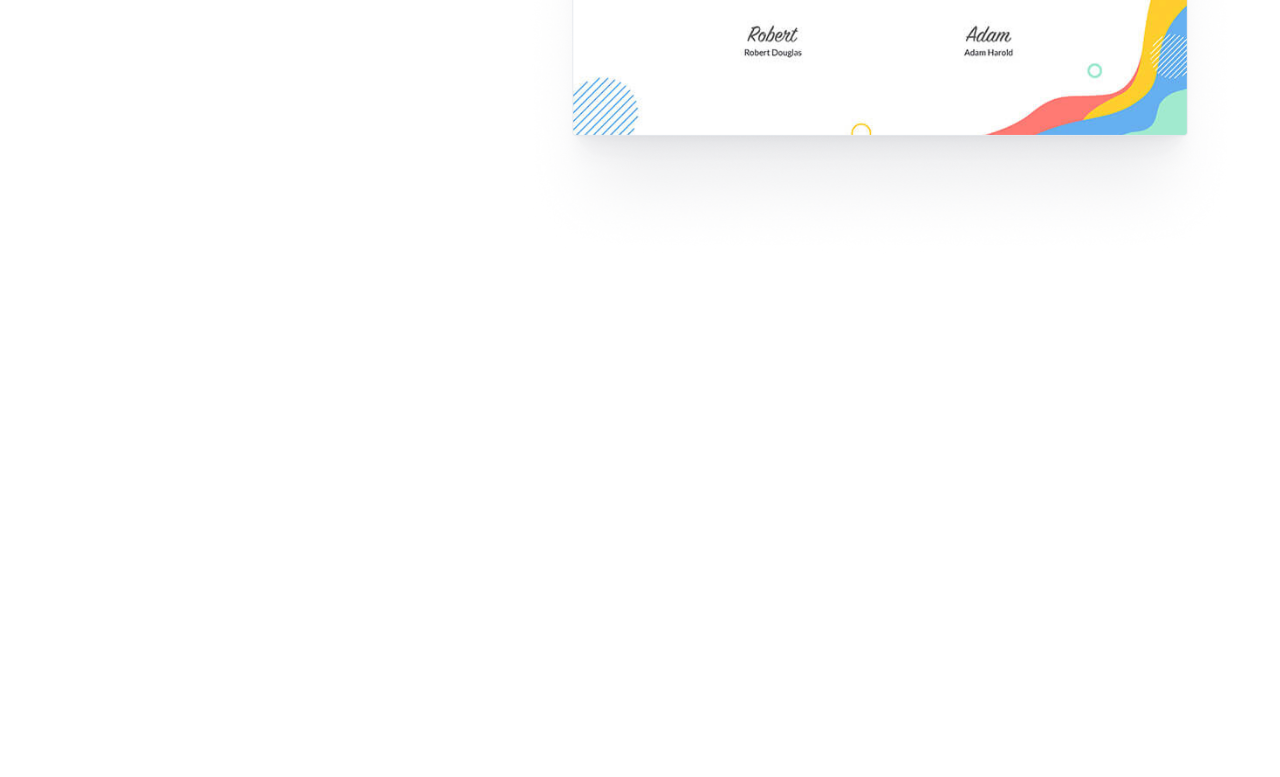
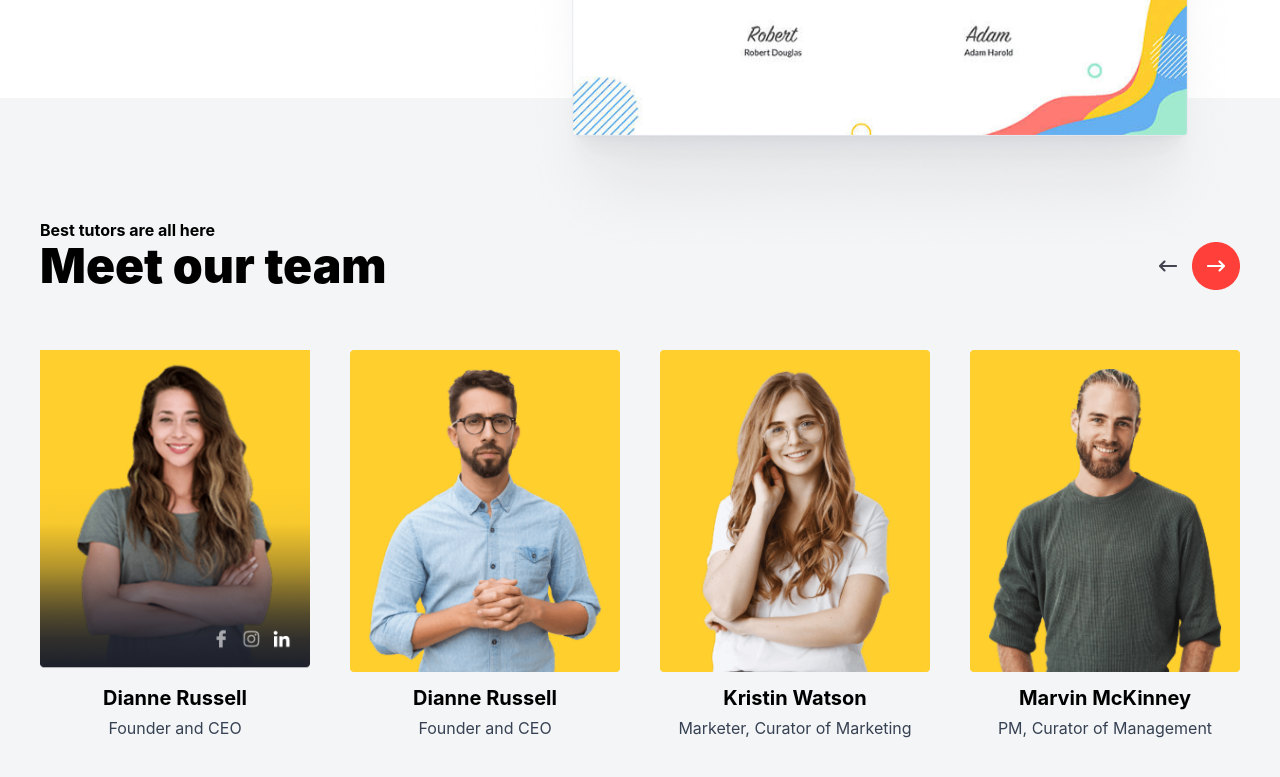
Before and after one commit to Vikingstrong/Home-Work-coop, a website: page index.html in a window 1280 px wide. Shown: the part 4965-5742 px from the top of the page. Before the commit the page ends 5303 px from the top, so only its background shows below. Drawn offline with nearby package versions, Linux system fonts and the light colour scheme; files that its build step writes are made by us from their sources.

Commit message:
Add section 7 on page 1

```diff
--- a/index.html
+++ b/index.html
@@ -201,7 +201,7 @@
         </div>
     </section>
 
-    <section class="max-w-300 m-auto flex flex-col lg:flex-row p-5 gap-10 lg:gap-0 lg:px-0 lg:py-25 lg:items-start relative justify-between">
+    <section class="max-w-300 m-auto flex flex-col lg:flex-row p-5 gap-10 lg:gap-0 lg:px-0 lg:-mb-40 lg:pt-25 lg:items-start relative justify-between">
         <aside class="flex flex-col gap-5 lg:w-[35%]">
             <h6 class="font-bold">Createx Certificate</h6>
             <h2 class="text-3xl lg:text-5xl font-bold">Your expertise will be confirmed</h2>
@@ -214,6 +214,52 @@
         </aside>
         <img class="lg:w-[60%] lg:relative lg:top-5 lg:left-0 " src="src/img/page1/section6/img.png" alt="">
     </section>
+
+    <section class="bg-[#F4F5F6] px-5 py-10 lg:px-0 lg:py-30 lg:pb-10">
+        <div class="max-w-300 m-auto flex-col gap-5 w-full">
+            <h6 class="font-bold">Best tutors are all here</h6>
+            <div class="flex justify-between w-full items-center">
+                <h1 class="text-3xl lg:text-5xl font-black">Meet our team</h1>
+                <img src="src/img/page1/section7/icons.png" alt="">
+            </div>
+
+            <div class="flex flex-col lg:flex-row gap-10 lg:my-15 my-10 items-center lg:justify-between">
+
+                <div class="flex flex-col">
+                    <img src="src/img/page1/section7/cardicon1.png" alt="">
+                    <div class="p-3 gap-1 items-center flex flex-col">
+                        <p class="text-xl font-bold">Dianne Russell</p>
+                        <p class="text-gray-700">Founder and CEO</p>
+                    </div>
+                </div>
+
+                <div class="flex flex-col">
+                    <img src="src/img/page1/section7/cardicon2.png" alt="">
+                    <div class="p-3 gap-1 items-center flex flex-col">
+                        <p class="text-xl font-bold">Dianne Russell</p>
+                        <p class="text-gray-700">Founder and CEO</p>
+                    </div>
+                </div>
+
+                <div class="flex flex-col">
+                    <img src="src/img/page1/section7/cardicon3.png" alt="">
+                    <div class="p-3 gap-1 items-center flex flex-col">
+                        <p class="text-xl font-bold">Kristin Watson</p>
+                        <p class="text-gray-700">Marketer, Curator of Marketing</p>
+                    </div>
+                </div>
+
+                <div class="flex flex-col">
+                    <img src="src/img/page1/section7/cardicon4.png" alt="">
+                    <div class="p-3 gap-1 items-center flex flex-col">
+                        <p class="text-xl font-bold">Marvin McKinney</p>
+                        <p class="text-gray-700">PM, Curator of Management</p>
+                    </div>
+                </div>
+
+            </div>
+        </div>
+    </section>
 </main>
 </body>
 </html>
```
Also changed, not shown: src/img/page1/section7/cardicon1.png (added), src/img/page1/section7/cardicon2.png (added), src/img/page1/section7/cardicon3.png (added), src/img/page1/section7/cardicon4.png (added), src/img/page1/section7/icons.png (added).
